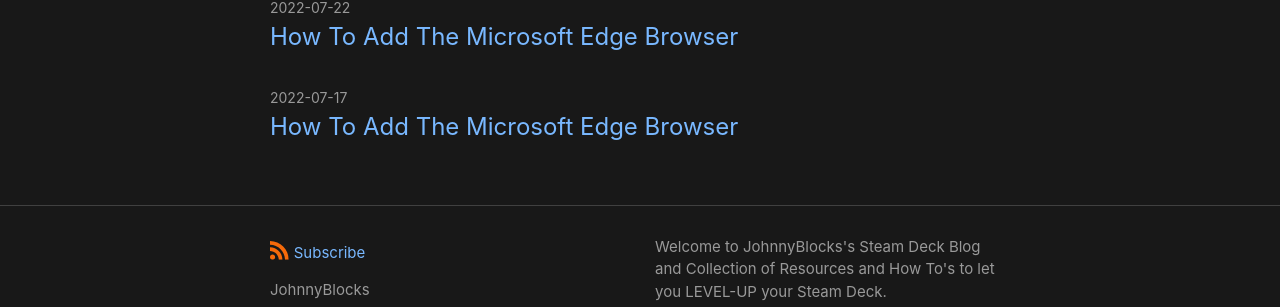
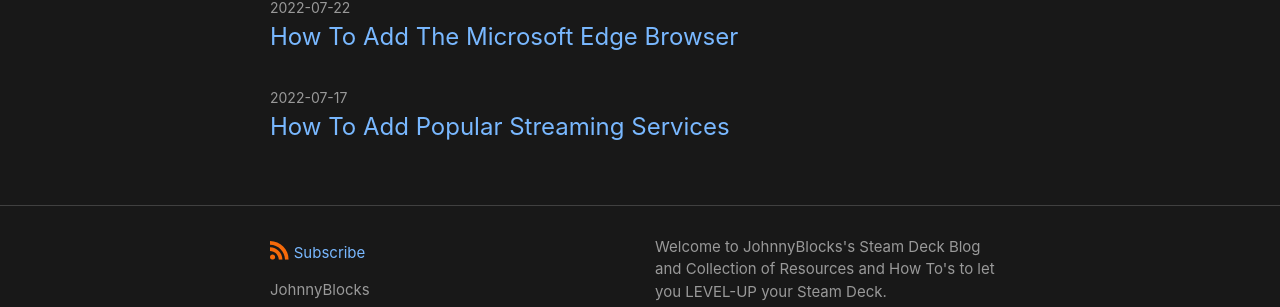
Before and after one commit to JohnnyBlocks/SteamDeck, a Jekyll site: the page built from index.md, in a window 1280 px wide. Shown: the part 934-1241 px from the top of the page. Built offline with Jekyll 4.4.1, drawn with Linux system fonts in a browser that asks for light colours.

```diff
--- a/_posts/2022-07-17-video_streaming_services.md
+++ b/_posts/2022-07-17-video_streaming_services.md
@@ -1,7 +1,7 @@
 ---
 layout: page
-title: How To Add The Microsoft Edge Browser
-permalink: /guides/microsoft_edge
+title: How To Add Popular Streaming Services
+permalink: /guides/video_streaming_services
 ---
 
 This is the process to add popular streaming services to the SteamDeck as non-steam games.  The process works for any stream service that is accessible via chrome on windows PC.  It will create a dedicated shortcut that can be run as a steam game, allowing you to stream content full screen.
```
